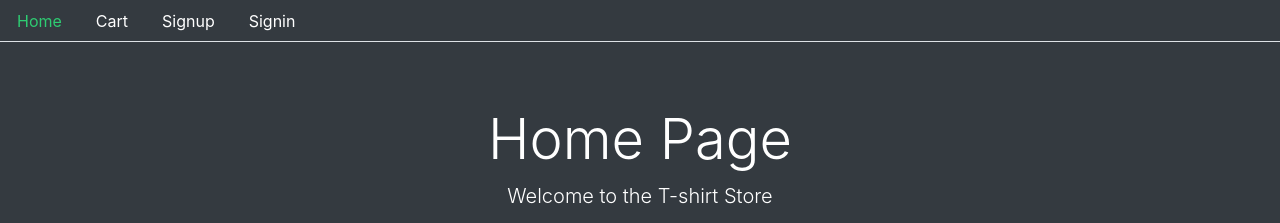
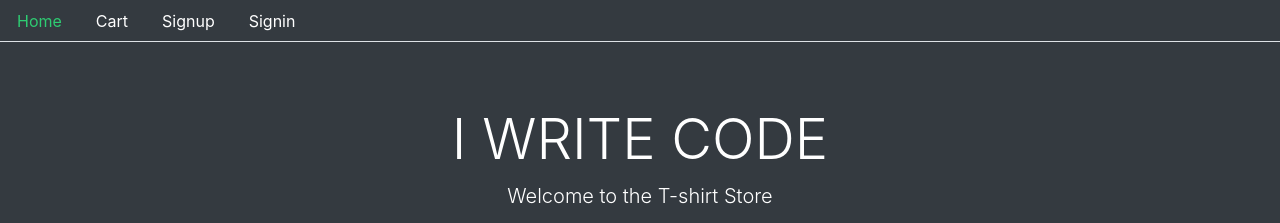
Before and after one commit to Aadit001/Mern, a React (Create React App) app: page / in a window 1280 px wide. Shown: the top 223 px of the page. Built offline with nearby package versions, Linux system fonts and the light colour scheme; no server answers.

Commit message:
some frontend changes

```diff
--- a/src/core/Home.js
+++ b/src/core/Home.js
@@ -26,13 +26,13 @@ export default function Home() {
    }, [])
 
   return (
-        <Base title="Home Page" description="Welcome to the T-shirt Store">
+        <Base title="I WRITE CODE" description="Welcome to the T-shirt Store">
            <div className="row text-center" >
            <h1 className="text-white">All of T-shirts</h1>
            <div className="row">
            {products.map((product, index)=>{
                   return (
-                    <div key={index} className="col-4 mb-4">
+                    <div key={index} className="col-3 mb-4">
                     <Card product = {product}/>
                     </div>
                   );
```
